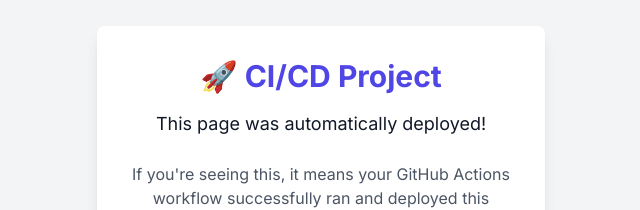
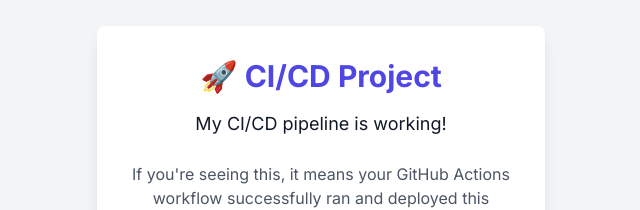
Before and after one commit to NEOAPI/my-cicd-project, a plain HTML site: page index.html in a window 1280 px wide. Shown: the part 236-446 px from the top of the page, without its empty margins (319-959 px from the left). Drawn offline with nearby package versions, Linux system fonts and the light colour scheme.

Commit message:
projectsetup

```diff
--- a/index.html
+++ b/index.html
@@ -19,7 +19,7 @@
                 🚀 CI/CD Project
             </h1>
             <p class="text-lg mb-6">
-                This page was automatically deployed!
+                My CI/CD pipeline is working!
             </p>
             <p class="text-gray-600 dark:text-gray-400">
                 If you're seeing this, it means your GitHub Actions workflow successfully
```
